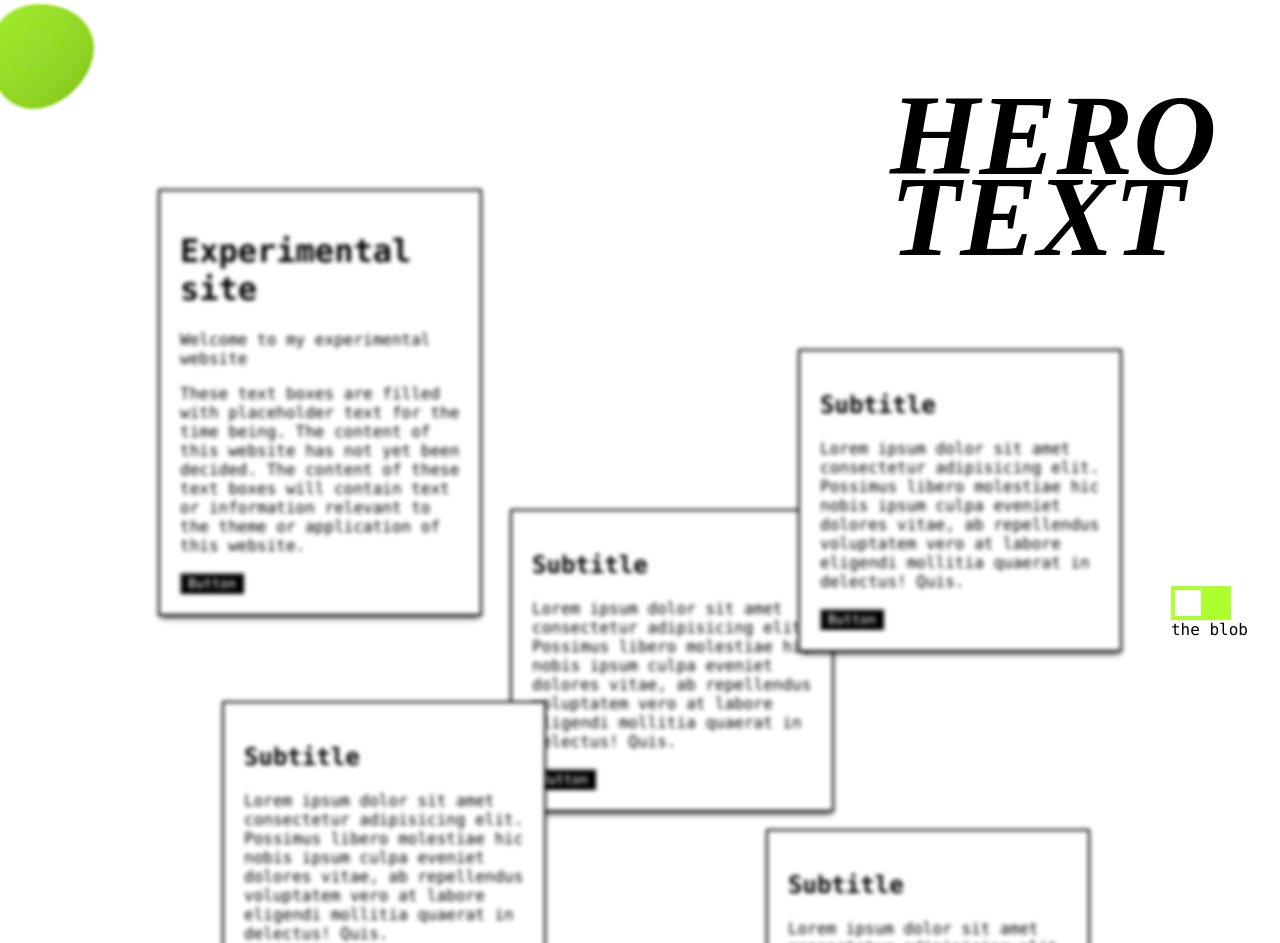
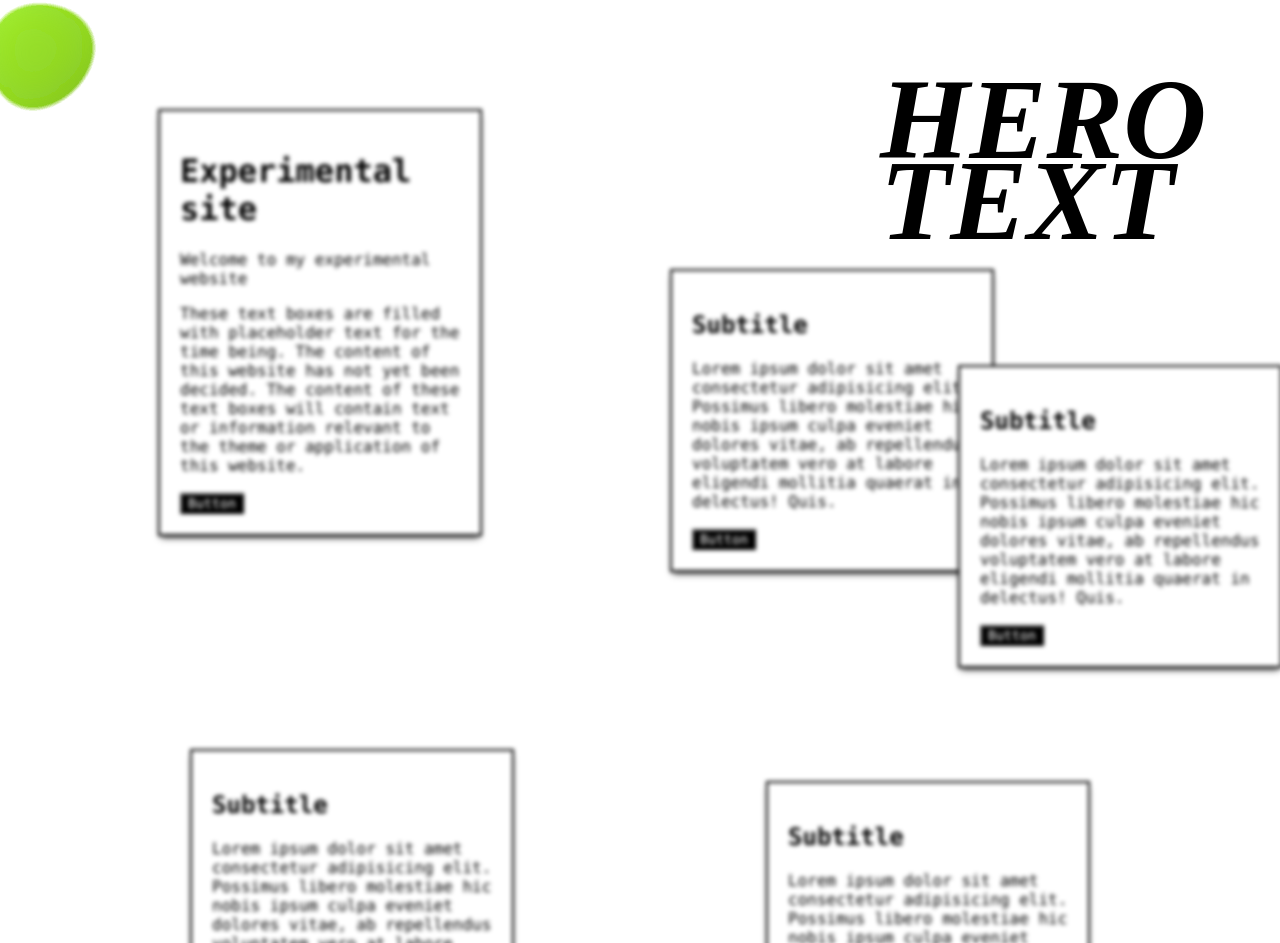
Before and after one commit to connk95/elegant-water-67tt6v, a React (Create React App) app: page / in a window 1280 px wide. Shown: the part 129-1072 px from the top of the page. Built offline with nearby package versions, Linux system fonts and the light colour scheme; the HTML template or start-up script is replaced by a standard one; a web font is replaced by a local one.

Commit message:
add layering

```diff
--- a/src/App.tsx
+++ b/src/App.tsx
@@ -105,6 +105,22 @@ export default function App() {
   //   element.addEventListener("mouseup", (event) => updatePos(event as MouseEvent));
   // });
 
+  const parallaxBoxes = document.querySelectorAll<HTMLElement>(".parallax-box");
+  let topPosition = 1000;
+
+  const updatePosition = (event: MouseEvent) => {
+    topPosition++;
+    const target = event.currentTarget as HTMLElement;
+    target.style.zIndex = topPosition.toString();
+  };
+
+  parallaxBoxes.forEach((box, index) => {
+    box.addEventListener("mousedown", updatePosition);
+    // box speed should be 0.1 * index (or wahetever modifier)
+    // most recently clicked box should be popped and pushed so that it has highest speed (index)
+    // this allows upper items to have more parallax and appear closer to user
+  });
+
   return (
     <ParallaxProvider>
       <div className="header">
@@ -117,13 +133,14 @@ export default function App() {
         </label>
         <p>the blob</p>
       </div>
+      <Parallax speed={5} className="parallax-layer">
       <div className="hero-text">
         <p>
           HERO<br></br>TEXT
         </p>
       </div>
-      <div className="parallax-layer">
-      <Parallax speed={10}>
+      </Parallax>
+      <Parallax speed={10} className="parallax-box">
       <Draggable>
       <div className="content-box box-1">
         <h1>Experimental site</h1>
@@ -138,7 +155,7 @@ export default function App() {
       </div>
       </Draggable>
       </Parallax>
-      </div>
+      <Parallax speed={10} className="parallax-box">
       <Draggable>
       <div className="content-box box-2">
         <h2>Subtitle</h2>
@@ -151,6 +168,8 @@ export default function App() {
         <button>Button</button>
       </div>
       </Draggable>
+      </Parallax>
+      <Parallax speed={10} className="parallax-box">
       <Draggable>
       <div className="content-box box-3">
         <h2>Subtitle</h2>
@@ -163,6 +182,8 @@ export default function App() {
         <button>Button</button>
       </div>
       </Draggable>
+      </Parallax>
+      <Parallax speed={10} className="parallax-box">
       <Draggable>
       <div className="content-box box-4">
         <h2>Subtitle</h2>
@@ -175,6 +196,8 @@ export default function App() {
         <button>Button</button>
       </div>
       </Draggable>
+      </Parallax>
+      <Parallax speed={10} className="parallax-box">
       <Draggable>
       <div className="content-box background-box box-5">
         <h2>Subtitle</h2>
@@ -187,7 +210,7 @@ export default function App() {
         <button>Button</button>
       </div>
       </Draggable>
-
+      </Parallax>
       <div className="blob-container">
         <svg style={{ position: "absolute", width: 0, height: 0 }}>
           <filter id="goo">
--- a/src/index.css
+++ b/src/index.css
@@ -44,7 +44,6 @@ body {
 }
 
 .content-box {
-  z-index: 1000;
   position: absolute;
   width: 20rem;
   background: white;
@@ -61,28 +60,27 @@ body {
 
 .box-1 {
   left: 10rem;
-  top: 15rem;
+  top: 10rem;
 }
 
 .box-2 {
-  top: 30rem;
-  right: 10rem;
+  top: 20rem;
+  left: 42rem;
 }
 
 .box-3 {
-  left: 14rem;
-  top: 52rem;
+  left: 60rem;
+  top: 26rem;
 }
 
 .box-4 {
-  top: 60rem;
-  right: 12rem;
+  top: 50rem;
+  left: 12rem;
 }
 
 .box-5 {
-  top: 40rem;
-  right: 28rem;
-  z-index: 500;
+  top: 52rem;
+  left: 48rem;
 }
 
 .header {
@@ -127,9 +125,8 @@ button {
 
 .hero-text {
   position: absolute;
-  right: 4rem;
-  top: 14rem;
-  z-index: 0;
+  left: 55rem;
+  top: 6rem;
   /* width: 50rem; */
 }
 
@@ -209,11 +206,11 @@ input:checked + .slider:before {
 }
 
 /* parallax */
-.hero-text,
+/* .hero-text,
 .content-box {
   will-change: transform;
   transition: transform 0.1s ease-out;
-}
+} */
 
 .colour-tag {
   pointer-events: auto;
@@ -228,5 +225,10 @@ input:checked + .slider:before {
 
 .parallax-layer {
   position: absolute;
+  z-index: 0;
+}
+
+.parallax-box {
+  position: absolute;
   z-index: 1000;
 }
```
